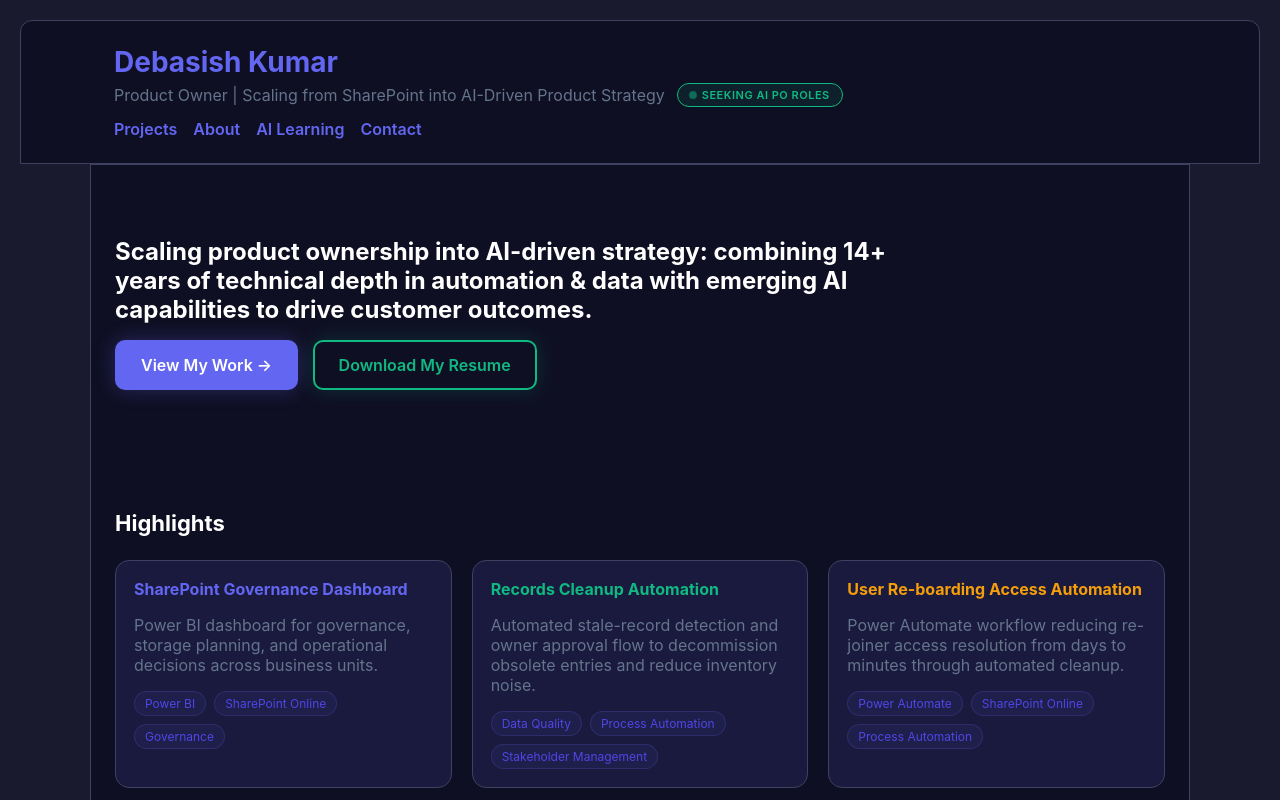
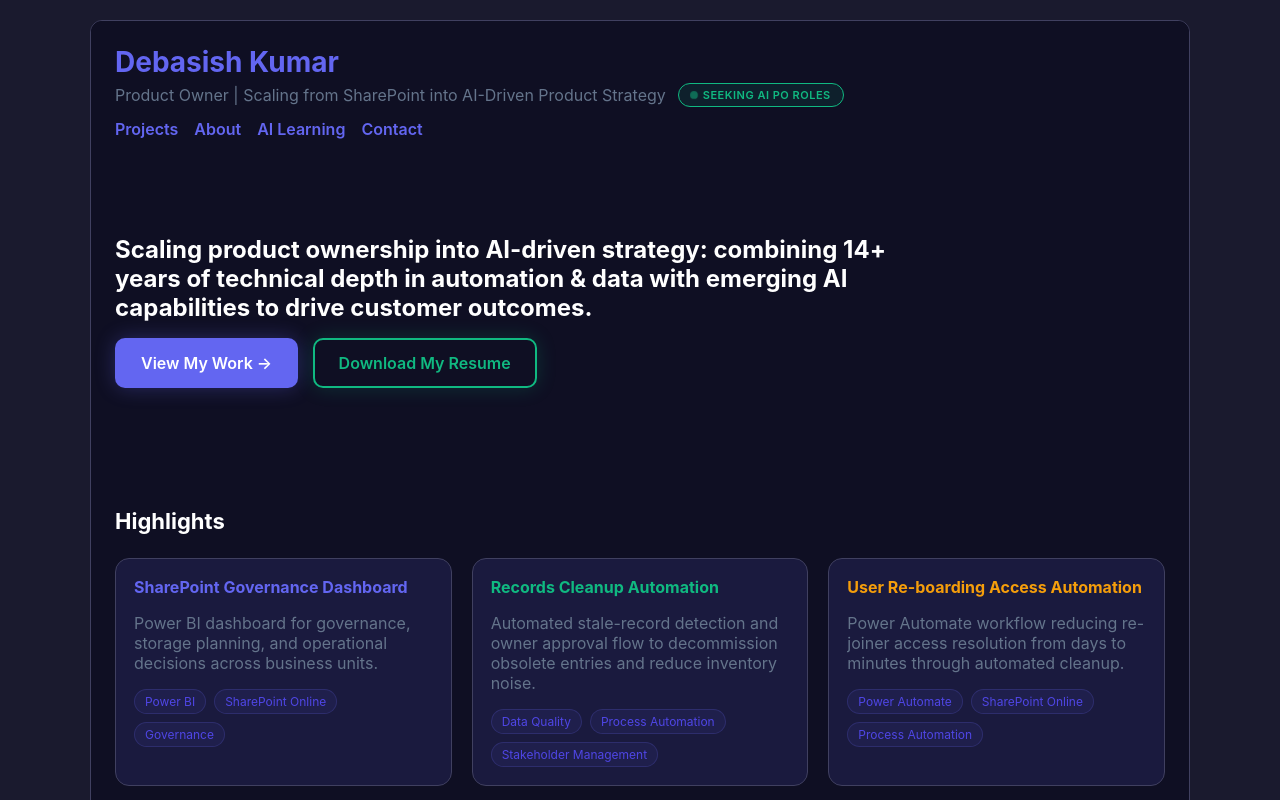
Before and after one commit to debkum23-web/Debasish, a plain HTML site: page rcb.html in a window 1280 px wide. Shown: the top 800 px of the page. Drawn offline with Linux system fonts and the light colour scheme.

Commit message:
Update rcb.html

```diff
--- a/rcb.html
+++ b/rcb.html
@@ -11,40 +11,45 @@
       background: #1a1a2e !important;
       display: flex;
       flex-direction: column;
+      align-items: center;
       min-height: 100vh;
       padding: 20px;
+      margin: 0;
     }
     body::before,
     body::after {
       display: none !important;
     }
+    .page-wrapper {
+      background: #0f0f23;
+      border: 1px solid #404060;
+      border-radius: 12px;
+      width: 100%;
+      max-width: 1100px;
+      overflow: hidden;
+      display: flex;
+      flex-direction: column;
+    }
     header.site-header {
       background: #0f0f23 !important;
-      border: 1px solid #404060 !important;
-      border-bottom: none;
-      border-radius: 12px 12px 0 0;
-      margin-bottom: 0;
+      border: none !important;
+      border-radius: 0;
+      margin: 0;
     }
     main {
       background: #0f0f23;
-      border: 1px solid #404060;
+      border: none;
       border-radius: 0;
-      border-bottom: none;
-      margin: 0 auto;
+      margin: 0;
       width: 100%;
-      max-width: 1100px;
       box-sizing: border-box;
     }
     footer.site-footer {
       background: #0f0f23 !important;
-      border: 1px solid #404060 !important;
-      border-radius: 0 0 12px 12px;
-      border-top: none;
-      margin: 0 auto;
-      width: calc(100% - 40px);
-      max-width: 1100px;
-      margin-left: 20px;
-      margin-right: 20px;
+      border: none !important;
+      border-radius: 0;
+      margin: 0;
+      width: 100%;
       box-sizing: border-box;
     }
     .site-header,
@@ -68,6 +73,7 @@
   </style>
 </head>
 <body>
+  <div class="page-wrapper">
     <header class="site-header">
       <div class="container">
       <h1>Debasish Kumar</h1>
@@ -314,6 +320,7 @@
         <small>&copy; <span id="year"></span> Debasish Kumar · Built with GitHub Pages</small>
       </div>
     </footer>
+  </div>
   <script>
     document.getElementById('year').textContent = new Date().getFullYear();
   </script>
```
Lines whose indentation alone changed are shown as unchanged.
